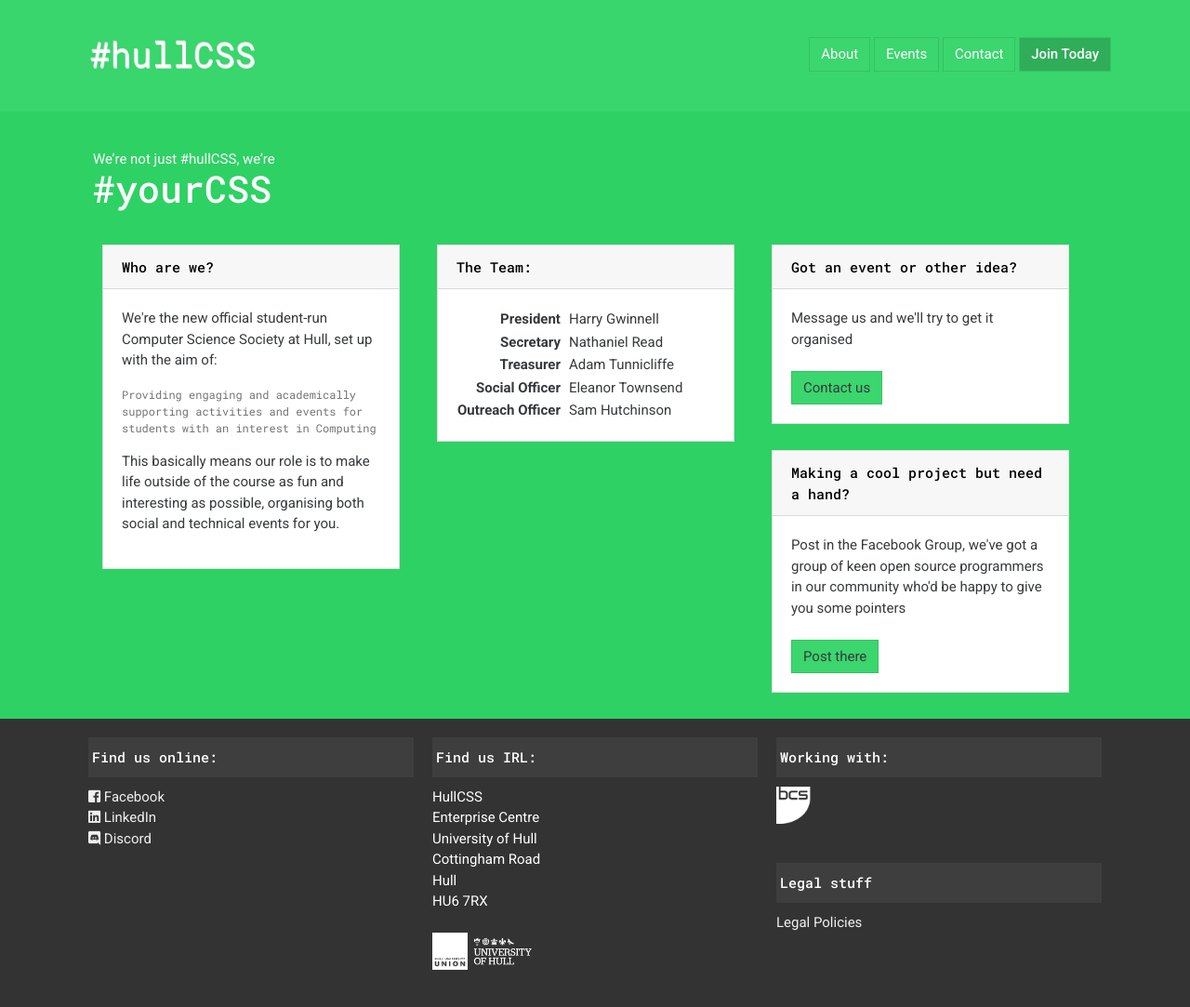
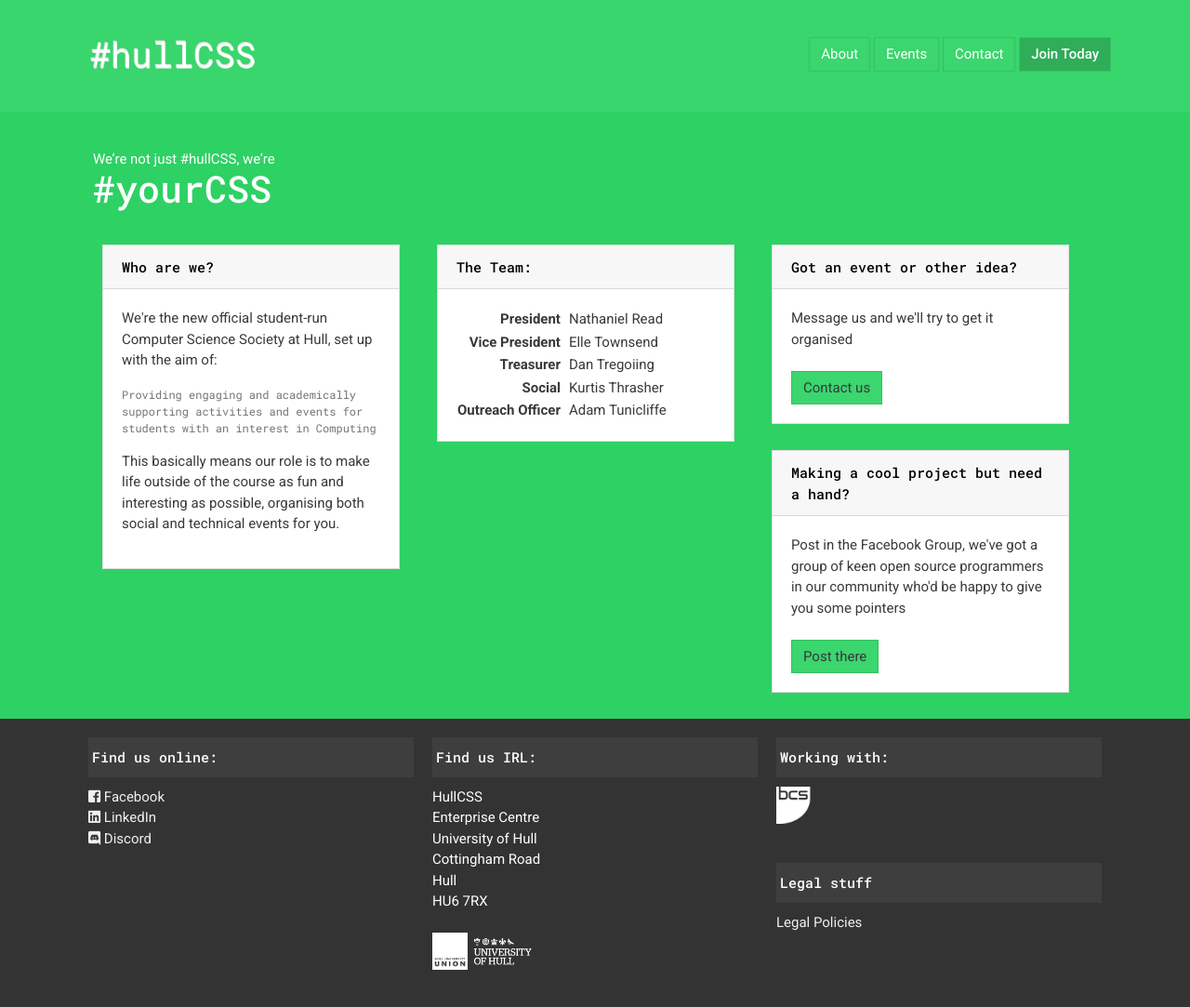
Before and after one commit to hullcss/hullcss-site, a Jekyll site: the page built from pages/about.md, in a window 1280 px wide. Shown: the whole page at 93% size. Built offline with Jekyll 4.4.1, drawn with Linux system fonts in a browser that asks for light colours; nearby versions of some CDN libraries.

Commit message:
Updated exec for 19/20

```diff
--- a/pages/about.md
+++ b/pages/about.md
@@ -33,23 +33,23 @@ Providing engaging and academically supporting activities and events for student
     <table>
       <tr>
         <td class="font-weight-bold text-right">President</td>
-        <td class="pl-2"><a href="https://harrygwinnell.co.uk/" target="_blank">Harry Gwinnell</a></td>
+        <td class="pl-2"><a href="https://na.thaniel.uk/" target="_blank">Nathaniel Read</a></td>
       </tr>
       <tr>
-        <td class="font-weight-bold text-right">Secretary</td>
-        <td class="pl-2">Nathaniel Read</td>
+        <td class="font-weight-bold text-right">Vice President</td>
+        <td class="pl-2"><a href="https://na.thaniel.uk/" target="_blank">Elle Townsend</a></td>
       </tr>
       <tr>
         <td class="font-weight-bold text-right">Treasurer</td>
-        <td class="pl-2">Adam Tunnicliffe</td>
+        <td class="pl-2"><a href="https://www.elletownsend.co.uk/" target="_blank">Dan Tregoiing</a></td>
       </tr>
       <tr>
-        <td class="font-weight-bold text-right">Social Officer</td>
-        <td class="pl-2">Eleanor Townsend</td>
+        <td class="font-weight-bold text-right">Social</td>
+        <td class="pl-2"><a href="https://kurtisthrasher.co.uk/" target="_blank">Kurtis Thrasher</a></td>
       </tr>
       <tr>
         <td class="font-weight-bold text-right">Outreach Officer</td>
-        <td class="pl-2">Sam Hutchinson</td>
+        <td class="pl-2"><a href="https://adamt3d.co,/" target="_blank">Adam Tunicliffe</a></td>
       </tr>
     </table>
   </div>
```
